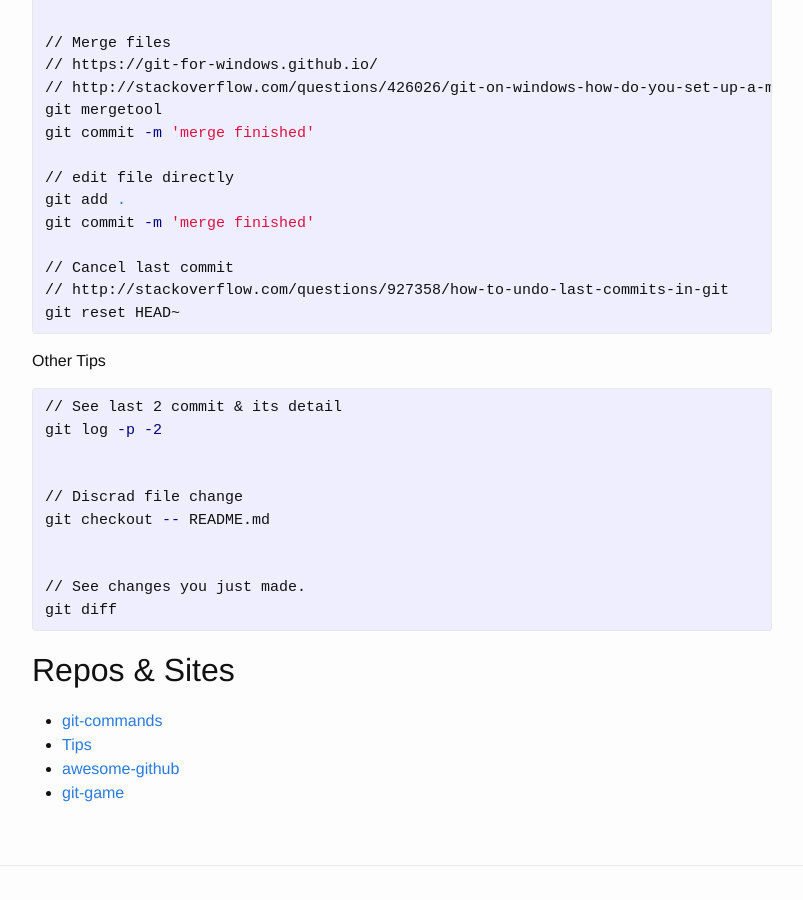
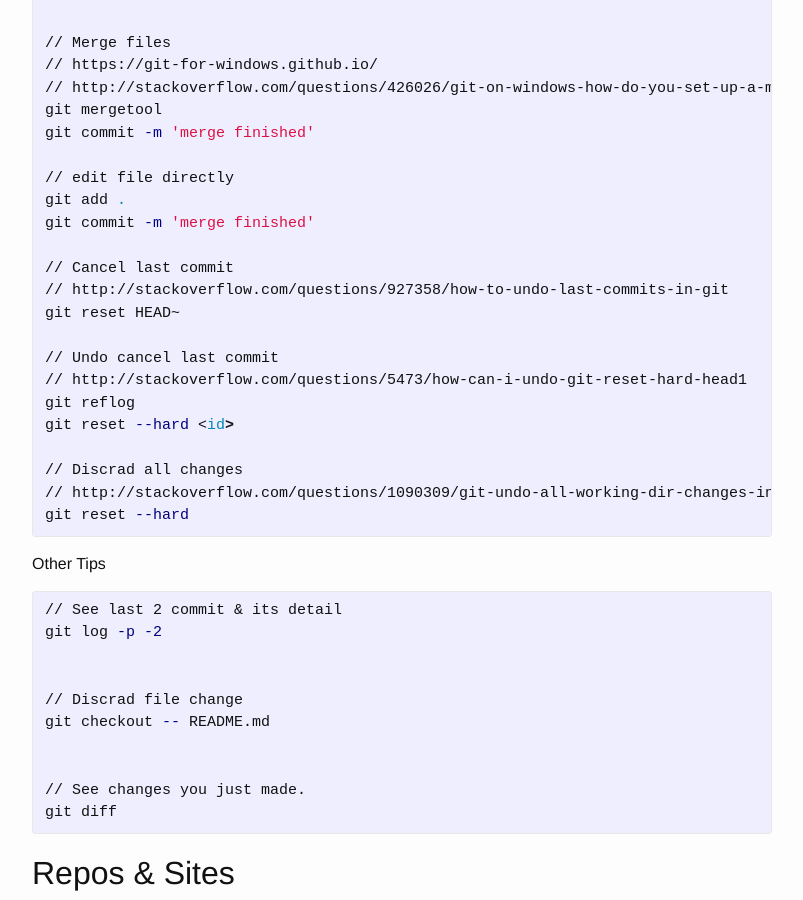
Before and after one commit to zhoukekestar/notes, a Jekyll site: the page built from _posts/2016-07-21-git-tips.markdown, in a window 1280 px wide and 900 px high, scrolled down 1828 px. Shown: the whole window, without its empty margins (238-1041 px from the left). Built offline with Jekyll 4.4.1, drawn with Linux system fonts in a browser that asks for light colours.

Commit message:
updated: git tips

```diff
--- a/_posts/2016-07-21-git-tips.markdown
+++ b/_posts/2016-07-21-git-tips.markdown
@@ -95,6 +95,14 @@ git commit -m 'merge finished'
 // http://stackoverflow.com/questions/927358/how-to-undo-last-commits-in-git
 git reset HEAD~
 
+// Undo cancel last commit
+// http://stackoverflow.com/questions/5473/how-can-i-undo-git-reset-hard-head1
+git reflog
+git reset --hard <id>
+
+// Discrad all changes
+// http://stackoverflow.com/questions/1090309/git-undo-all-working-dir-changes-including-new-files
+git reset --hard
 
 {% endhighlight %}
 
```
